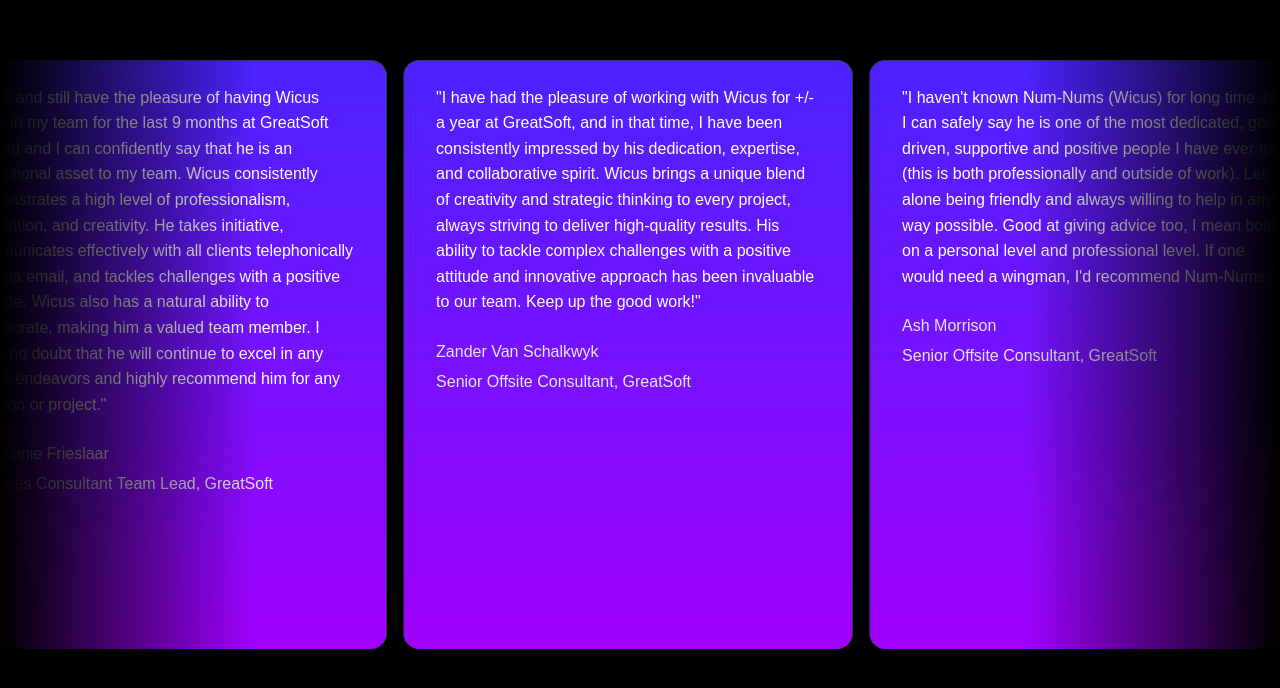
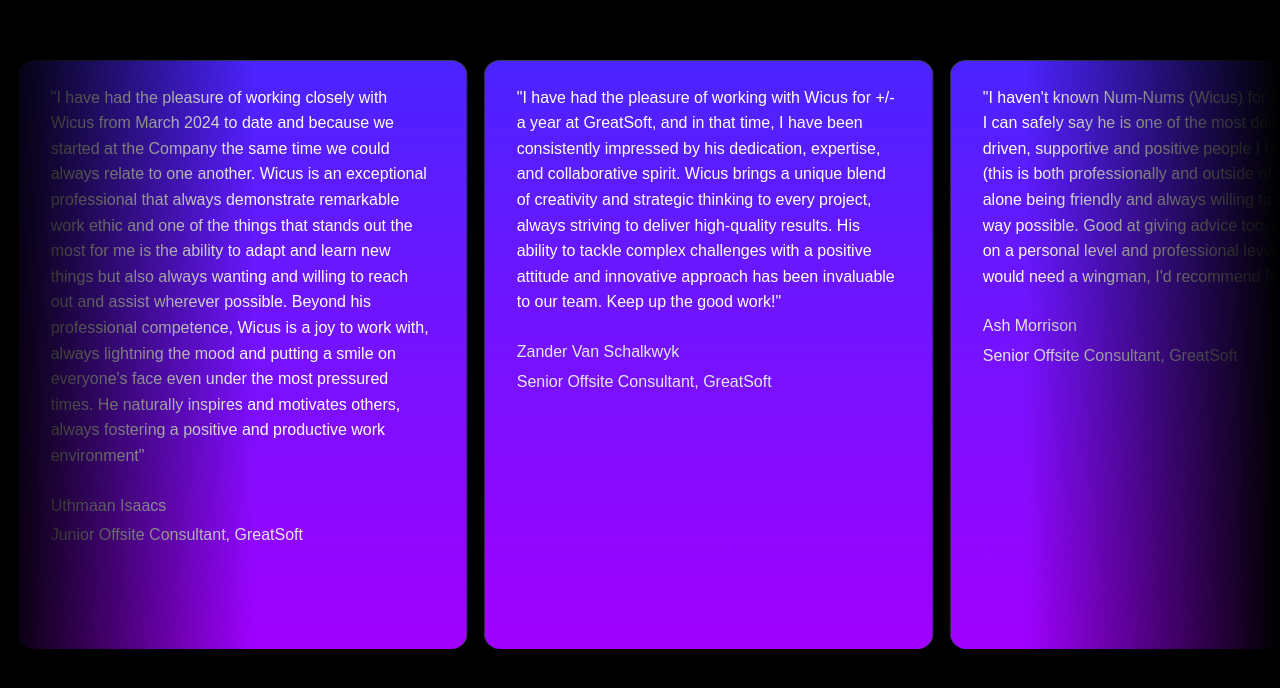
Before and after one commit to Wicusbuys/wicusbuys.dev, a Next.js app: page / in a window 1280 px wide. Shown: the part 8101-8789 px from the top of the page. Built offline with nearby package versions, Linux system fonts and the light colour scheme.

Commit message:
Added testimonial

```diff
--- a/components/Testimonials.tsx
+++ b/components/Testimonials.tsx
@@ -56,6 +56,17 @@ const Testimonials = () => {
           name: "Stephanie Frieslaar",
           title: "Services Consultant Team Lead, GreatSoft",
         },
+        {
+          quote:
+          `"I have had the pleasure of working closely with Wicus from March 2024 to date and because we started at the Company the same time we
+          could always relate to one another. Wicus is an exceptional professional that always demonstrate remarkable work ethic and one of the
+          things that stands out the most for me is the ability to adapt and learn new things but also always wanting and willing to reach out
+          and assist wherever possible. Beyond his professional competence, Wicus is a joy to work with, always lightning the mood and putting
+          a smile on everyone's face even under the most pressured times. He naturally inspires and motivates others, always fostering a positive
+          and productive work environment"`,
+          name: "Uthmaan Isaacs",
+          title: "Junior Offsite Consultant, GreatSoft",
+        },
       ];
   return (
       <div className="h-[60rem] rounded-md flex flex-col antialiased bg-black bg-grid-white/[0.05] items-center justify-center relative overflow-hidden">
```
